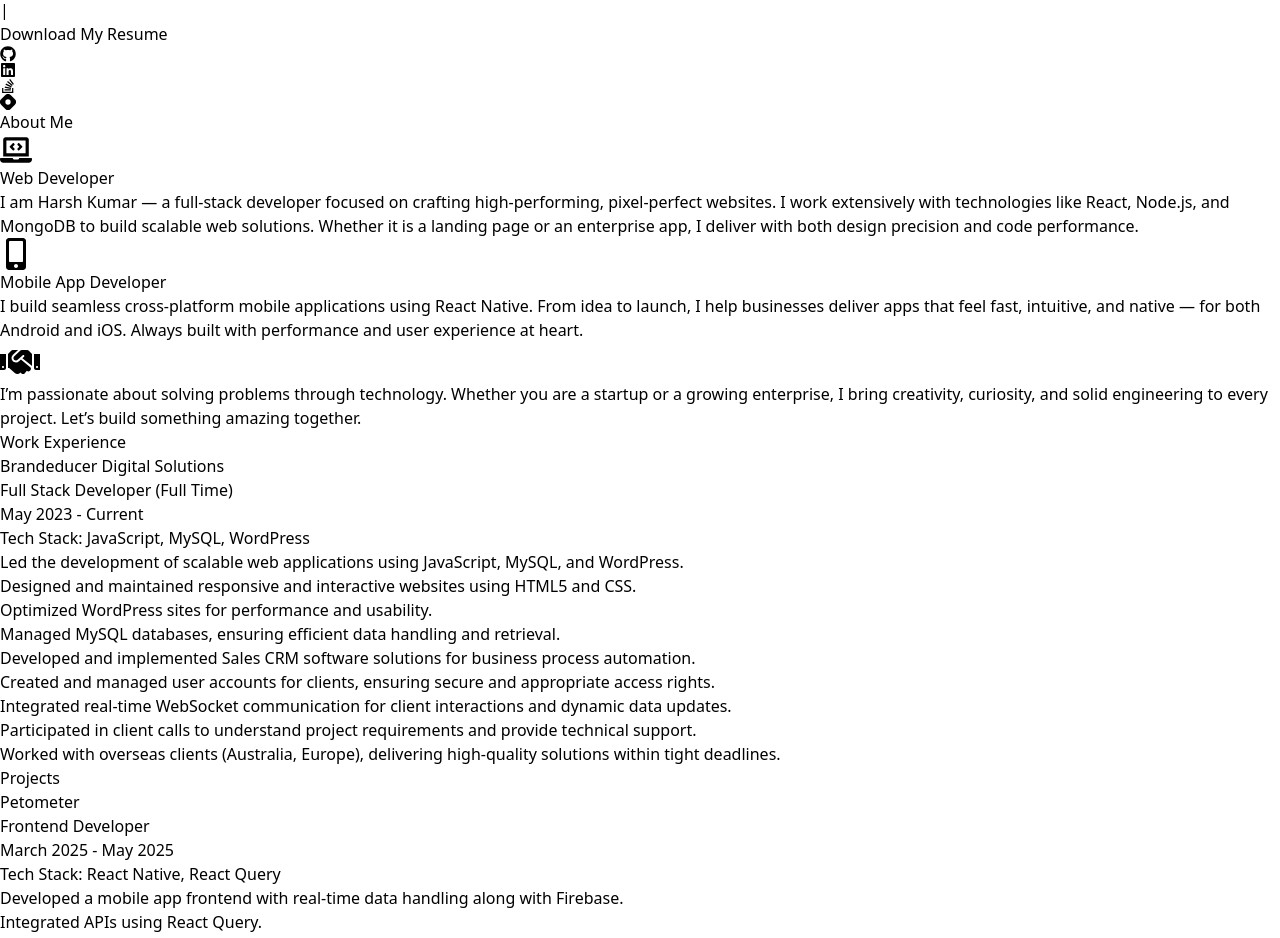
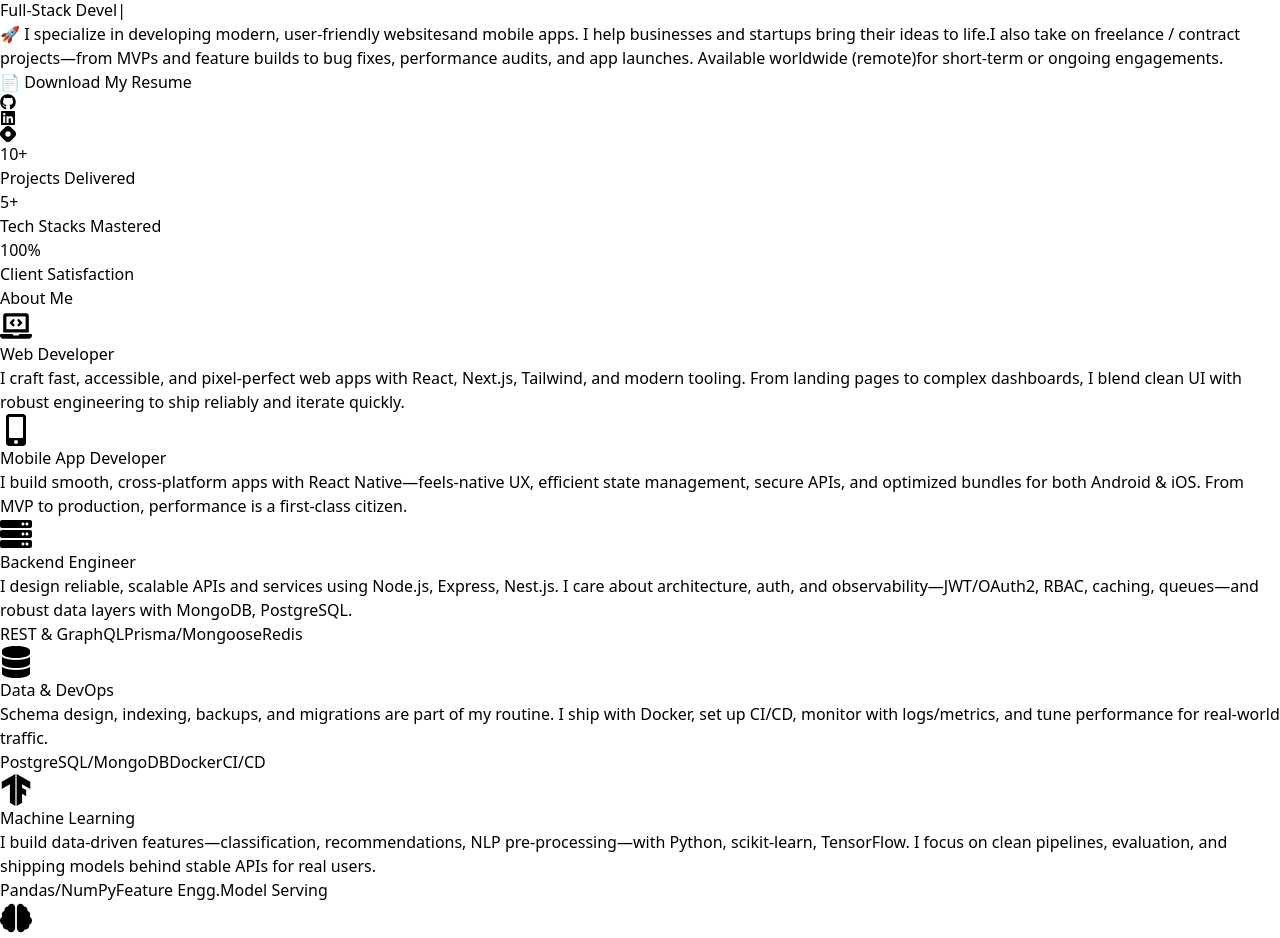
Before and after one commit to HARSHKUMAR65/Potfolio, a React (Vite) app: page / in a window 1280 px wide. Shown: the part 200-1138 px from the top of the page. Built offline with nearby package versions, Linux system fonts and the light colour scheme.

Commit message:
add content

```diff
--- a/src/components/Banner.jsx
+++ b/src/components/Banner.jsx
@@ -1,5 +1,5 @@
 import { ReactTyped } from 'react-typed';
-import { FaGithub, FaLinkedin, FaStackOverflow } from 'react-icons/fa';
+import { FaGithub, FaLinkedin } from 'react-icons/fa';
 import { SiHashnode } from 'react-icons/si';
 
 function Banner() {
@@ -13,54 +13,81 @@ function Banner() {
   };
 
   return (
-    <div className='w-full py-[110px] '>
-      <div className='max-w-[1240px] mx-auto text-center'>
+    <div className="w-full py-[110px]">
+      <div className="max-w-[1240px] mx-auto text-center">
 
         {/* Intro */}
-        <div className='text-2xl text-white md:text-4xl font-bold md:p-[24px] p-[5px]'>
-          Hello, I’m
+        <div className="text-2xl text-white md:text-4xl font-bold md:p-[24px] p-[5px]">
+          👋 Hello, I’m
         </div>
 
         {/* Name */}
-        <h2 className='text-white font-bold md:text-[80px] text-3xl md:p-[24px] p-[15px]'>
+        <h2 className="text-white font-bold md:text-[80px] text-3xl md:p-[24px] p-[15px]">
           Harsh Kumar
         </h2>
 
         {/* Typed Text */}
-        <div className='text-[15px] md:text-[50px] bg-gradient-to-r from-white via-gray-400 to-white bg-clip-text text-transparent font-bold md:p-[24px] p-[15px]'>
+        <div className="text-[15px] md:text-[50px] bg-gradient-to-r from-white via-gray-400 to-white bg-clip-text text-transparent font-bold md:p-[24px] p-[15px]">
           <ReactTyped
-            className='pl-3'
+            className="pl-3"
             strings={[
               'Software Engineer | 2+ Years of Experience',
-              'Building Web & Mobile Apps with React/Node.js'
+              'Full-Stack Developer | React, Node.js, Express, MongoDB',
+              'Building Scalable Web & Mobile Applications',
+              'Passionate About Problem-Solving & Clean Code'
             ]}
-            typeSpeed={100}
+            typeSpeed={80}
             loop
           />
         </div>
 
+
+        <p className="text-gray-300 md:text-xl text-sm max-w-2xl mx-auto leading-relaxed mt-6">
+          🚀 I specialize in developing modern, user-friendly <span className="text-white font-semibold">websites</span>
+          and <span className="text-white font-semibold">mobile apps</span>. I help businesses and startups bring their ideas to life.
+          <span className="block mt-3">
+            I also take on <span className="text-white font-semibold">freelance / contract projects</span>—from MVPs and feature builds to
+            bug fixes, performance audits, and app launches. <span className="text-white font-semibold">Available worldwide (remote)</span>
+            for short-term or ongoing engagements.
+          </span>
+        </p>
+
+
         {/* Resume Button */}
         <button
           onClick={handleDownload}
-          className='bg-white text-black font-semibold rounded-xl px-6 py-3 mt-4 hover:bg-gray-200 transition'
+          className="bg-white text-black font-semibold rounded-xl px-6 py-3 mt-6 hover:bg-gray-200 transition"
         >
-          Download My Resume
+          📄 Download My Resume
         </button>
 
         {/* Social Icons */}
-        <div className='flex justify-center items-center gap-6 mt-8'>
+        <div className="flex justify-center items-center gap-6 mt-10">
           <a href="https://github.com/HARSHKUMAR65" target="_blank" rel="noopener noreferrer">
             <FaGithub className="text-white hover:text-pink-500 text-3xl transition" />
           </a>
           <a href="https://www.linkedin.com/in/harsh-kumar-1849b61b8/" target="_blank" rel="noopener noreferrer">
             <FaLinkedin className="text-white hover:text-pink-500 text-3xl transition" />
           </a>
-          <a href="https://stackoverflow.com/users/23514222/harsh-kumar" target="_blank" rel="noopener noreferrer">
-            <FaStackOverflow className="text-white hover:text-pink-500 text-3xl transition" />
-          </a>
           <a href="https://hashnode.com/@harsh182" target="_blank" rel="noopener noreferrer">
             <SiHashnode className="text-white hover:text-pink-500 text-3xl transition" />
           </a>
+        </div>
+
+        {/* Extra Highlight (Optional Stats) */}
+        <div className="grid grid-cols-1 md:grid-cols-3 gap-6 text-gray-200 mt-12 max-w-4xl mx-auto">
+          <div className="bg-gray-800/50 p-6 rounded-xl hover:scale-105 transition">
+            <h3 className="text-3xl font-bold text-white">10+</h3>
+            <p className="mt-2">Projects Delivered</p>
+          </div>
+          <div className="bg-gray-800/50 p-6 rounded-xl hover:scale-105 transition">
+            <h3 className="text-3xl font-bold text-white">5+</h3>
+            <p className="mt-2">Tech Stacks Mastered</p>
+          </div>
+          <div className="bg-gray-800/50 p-6 rounded-xl hover:scale-105 transition">
+            <h3 className="text-3xl font-bold text-white">100%</h3>
+            <p className="mt-2">Client Satisfaction</p>
+          </div>
         </div>
 
       </div>
--- a/src/components/Expert.jsx
+++ b/src/components/Expert.jsx
@@ -1,10 +1,11 @@
-import { FaLaptopCode, FaMobileAlt, FaHandshake } from 'react-icons/fa';
+import { FaLaptopCode, FaMobileAlt, FaHandshake, FaServer, FaDatabase, FaBrain } from 'react-icons/fa';
+import { SiTensorflow } from 'react-icons/si';
 
 function Expert() {
   return (
     <div
       name="about"
-      className="w-full py-20 px-4  text-gray-300"
+      className="w-full py-20 px-4 text-gray-300"
     >
       <div className="max-w-6xl mx-auto flex flex-col items-center text-center">
         {/* Section Header */}
@@ -12,35 +13,101 @@ function Expert() {
           About Me
         </h2>
 
-        {/* Two-Column Grid */}
-        <div className="grid md:grid-cols-2 gap-10 md:gap-16 text-left w-full">
-          {/* Web Developer Card */}
+        {/* Grid: now 3 columns on xl, 2 on md */}
+        <div className="grid md:grid-cols-2 xl:grid-cols-3 gap-10 md:gap-16 text-left w-full">
+          {/* Web Developer */}
           <div className="bg-white/10 backdrop-blur-md rounded-2xl shadow-lg hover:scale-105 transition-transform duration-300 p-6 sm:p-8">
             <div className="flex items-center gap-4 text-white mb-4">
               <FaLaptopCode size={32} className="text-blue-500" />
               <h3 className="text-2xl font-semibold">Web Developer</h3>
             </div>
             <p className="text-gray-300 leading-relaxed">
-              I am Harsh Kumar — a full-stack developer focused on crafting
-              high-performing, pixel-perfect websites. I work extensively with
-              technologies like React, Node.js, and MongoDB to build scalable
-              web solutions. Whether it is a landing page or an enterprise app,
-              I deliver with both design precision and code performance.
+              I craft fast, accessible, and pixel-perfect web apps with <span className="text-white font-semibold">React, Next.js, Tailwind</span>,
+              and modern tooling. From landing pages to complex dashboards, I blend clean UI with robust engineering to ship reliably and iterate quickly.
             </p>
           </div>
 
-          {/* Mobile App Developer Card */}
+          {/* Mobile App Developer */}
           <div className="bg-white/10 backdrop-blur-md rounded-2xl shadow-lg hover:scale-105 transition-transform duration-300 p-6 sm:p-8">
             <div className="flex items-center gap-4 text-white mb-4">
               <FaMobileAlt size={32} className="text-green-500" />
               <h3 className="text-2xl font-semibold">Mobile App Developer</h3>
             </div>
             <p className="text-gray-300 leading-relaxed">
-              I build seamless cross-platform mobile applications using React
-              Native. From idea to launch, I help businesses deliver apps that
-              feel fast, intuitive, and native — for both Android and iOS.
-              Always built with performance and user experience at heart.
+              I build smooth, cross-platform apps with <span className="text-white font-semibold">React Native</span>—feels-native UX, efficient state
+              management, secure APIs, and optimized bundles for both Android & iOS. From MVP to production, performance is a first-class citizen.
             </p>
+          </div>
+
+          {/* Backend Engineer */}
+          <div className="bg-white/10 backdrop-blur-md rounded-2xl shadow-lg hover:scale-105 transition-transform duration-300 p-6 sm:p-8">
+            <div className="flex items-center gap-4 text-white mb-4">
+              <FaServer size={32} className="text-yellow-400" />
+              <h3 className="text-2xl font-semibold">Backend Engineer</h3>
+            </div>
+            <p className="text-gray-300 leading-relaxed">
+              I design reliable, scalable APIs and services using <span className="text-white font-semibold">Node.js, Express, Nest.js</span>.
+              I care about architecture, auth, and observability—<span className="text-white font-semibold">JWT/OAuth2, RBAC, caching, queues</span>—and
+              robust data layers with <span className="text-white font-semibold">MongoDB, PostgreSQL</span>.
+            </p>
+            <div className="mt-4 flex flex-wrap gap-2 text-xs">
+              <span className="px-3 py-1 rounded-full bg-black/30">REST & GraphQL</span>
+              <span className="px-3 py-1 rounded-full bg-black/30">Prisma/Mongoose</span>
+              <span className="px-3 py-1 rounded-full bg-black/30">Redis</span>
+            </div>
+          </div>
+
+          {/* Databases & DevOps */}
+          <div className="bg-white/10 backdrop-blur-md rounded-2xl shadow-lg hover:scale-105 transition-transform duration-300 p-6 sm:p-8">
+            <div className="flex items-center gap-4 text-white mb-4">
+              <FaDatabase size={32} className="text-cyan-400" />
+              <h3 className="text-2xl font-semibold">Data & DevOps</h3>
+            </div>
+            <p className="text-gray-300 leading-relaxed">
+              Schema design, indexing, backups, and migrations are part of my routine. I ship with
+              <span className="text-white font-semibold"> Docker</span>, set up <span className="text-white font-semibold">CI/CD</span>, monitor with logs/metrics,
+              and tune performance for real-world traffic.
+            </p>
+            <div className="mt-4 flex flex-wrap gap-2 text-xs">
+              <span className="px-3 py-1 rounded-full bg-black/30">PostgreSQL/MongoDB</span>
+              <span className="px-3 py-1 rounded-full bg-black/30">Docker</span>
+              <span className="px-3 py-1 rounded-full bg-black/30">CI/CD</span>
+            </div>
+          </div>
+
+          {/* Machine Learning */}
+          <div className="bg-white/10 backdrop-blur-md rounded-2xl shadow-lg hover:scale-105 transition-transform duration-300 p-6 sm:p-8">
+            <div className="flex items-center gap-4 text-white mb-4">
+              <SiTensorflow size={32} className="text-orange-400" />
+              <h3 className="text-2xl font-semibold">Machine Learning</h3>
+            </div>
+            <p className="text-gray-300 leading-relaxed">
+              I build data-driven features—classification, recommendations, NLP pre-processing—with
+              <span className="text-white font-semibold"> Python, scikit-learn, TensorFlow</span>. I focus on clean pipelines, evaluation, and shipping
+              models behind stable APIs for real users.
+            </p>
+            <div className="mt-4 flex flex-wrap gap-2 text-xs">
+              <span className="px-3 py-1 rounded-full bg-black/30">Pandas/NumPy</span>
+              <span className="px-3 py-1 rounded-full bg-black/30">Feature Engg.</span>
+              <span className="px-3 py-1 rounded-full bg-black/30">Model Serving</span>
+            </div>
+          </div>
+
+          {/* Deep Learning / NLP / CV */}
+          <div className="bg-white/10 backdrop-blur-md rounded-2xl shadow-lg hover:scale-105 transition-transform duration-300 p-6 sm:p-8">
+            <div className="flex items-center gap-4 text-white mb-4">
+              <FaBrain size={32} className="text-purple-400" />
+              <h3 className="text-2xl font-semibold">Deep Learning</h3>
+            </div>
+            <p className="text-gray-300 leading-relaxed">
+              From fine-tuning transformers to image inference, I work with <span className="text-white font-semibold">PyTorch</span> and modern
+              DL tooling to deliver practical solutions—text classification, embeddings, and lightweight CV models optimized for production.
+            </p>
+            <div className="mt-4 flex flex-wrap gap-2 text-xs">
+              <span className="px-3 py-1 rounded-full bg-black/30">Transformers</span>
+              <span className="px-3 py-1 rounded-full bg-black/30">PyTorch</span>
+              <span className="px-3 py-1 rounded-full bg-black/30">ONNX/Optimization</span>
+            </div>
           </div>
         </div>
 
@@ -48,10 +115,9 @@ function Expert() {
         <div className="mt-16 max-w-3xl text-lg text-gray-400 leading-relaxed flex flex-col items-center gap-4 text-center">
           <FaHandshake size={40} className="text-red-500" />
           <p>
-            I’m passionate about solving problems through technology. Whether
-            you are a startup or a growing enterprise, I bring creativity,
-            curiosity, and solid engineering to every project. Let’s build
-            something amazing together.
+            I’m a builder at heart—combining product sense with solid engineering across frontend, backend, and ML.
+            Whether you’re validating an MVP or scaling to thousands of users, I bring clarity, reliability, and momentum.
+            Let’s turn ideas into software people love to use.
           </p>
         </div>
       </div>
--- a/src/components/Newsletter.jsx
+++ b/src/components/Newsletter.jsx
@@ -1,5 +1,5 @@
-import { FaCode, FaRocket } from "react-icons/fa";
-import { MdStorage, MdApi } from "react-icons/md";
+import { FaCode, FaRocket, FaCloud, FaShieldAlt, FaCogs, FaBrain, FaMobileAlt } from "react-icons/fa";
+import { MdStorage, MdApi, MdSpeed } from "react-icons/md";
 import { AiOutlineBug } from "react-icons/ai";
 import { GiSkills } from "react-icons/gi";
 
@@ -8,66 +8,128 @@ const skills = [
     title: "Frontend Development",
     icon: <FaCode className="text-pink-500 text-xl mr-2" />,
     items: [
-      "React.js, React Native, Next.js, Redux, Angular",
-      "JavaScript (ES6+), TypeScript, HTML5, CSS3",
-      "Tailwind CSS, Material UI (MUI), Sass",
-      "Building complex UI components and optimizing performance"
+      "React.js, Next.js, React Native, Angular, TypeScript",
+      "Redux Toolkit, React Query/SWR, Context API",
+      "Tailwind CSS, MUI, Sass, Framer Motion",
+      "SSR/SSG, SEO basics, form handling (React Hook Form/Zod)"
     ]
   },
   {
     title: "State Management & APIs",
     icon: <MdApi className="text-blue-400 text-xl mr-2" />,
     items: [
-      "Redux, Context API",
-      "RESTful APIs integration using Axios and Fetch API"
+      "Redux Toolkit & RTK Query, Context API",
+      "REST & GraphQL integration (Axios/Fetch), WebSockets/Socket.io",
+      "Auth flows: JWT/OAuth2, RBAC, input validation (Zod/Joi)"
     ]
   },
   {
-    title: "Testing & Debugging",
+    title: "Backend Engineering",
+    icon: <FaCogs className="text-indigo-400 text-xl mr-2" />,
+    items: [
+      "Node.js, Express, Nest.js (API design & microservices)",
+      "Queues, caching, rate limiting, file uploads (S3)",
+      "Payments & integrations (Stripe/Razorpay), email/SMS"
+    ]
+  },
+  {
+    title: "Databases & ORMs",
+    icon: <MdStorage className="text-purple-400 text-xl mr-2" />,
+    items: [
+      "PostgreSQL, MongoDB, Redis",
+      "Prisma & Mongoose, schema design, indexing",
+      "Migrations, transactions, aggregation pipelines"
+    ]
+  },
+  {
+    title: "DevOps & Cloud",
+    icon: <FaCloud className="text-cyan-400 text-xl mr-2" />,
+    items: [
+      "Docker, CI/CD (GitHub Actions), NGINX, PM2",
+      "Deployments: Vercel, Netlify, Render, VPS",
+      "AWS (S3/EC2 basics), Firebase (Auth/Firestore/FCM)"
+    ]
+  },
+  {
+    title: "Testing & Quality",
     icon: <AiOutlineBug className="text-yellow-400 text-xl mr-2" />,
     items: [
-      "Jest, React Testing Library",
-      "Debugging with React DevTools, Console, Sources tab, Lighthouse"
+      "Jest, React Testing Library, Cypress/Playwright",
+      "Postman/Insomnia, contract tests, mock servers",
+      "Lighthouse audits, performance budgets"
+    ]
+  },
+  {
+    title: "Performance & Accessibility",
+    icon: <MdSpeed className="text-emerald-400 text-xl mr-2" />,
+    items: [
+      "Code-splitting, lazy loading, bundle optimization",
+      "Caching strategies, image optimization, CDN",
+      "Accessibility (ARIA, keyboard nav, color contrast)"
+    ]
+  },
+  {
+    title: "Mobile Development",
+    icon: <FaMobileAlt className="text-green-400 text-xl mr-2" />,
+    items: [
+      "React Native, navigation, deep links",
+      "Maps & real-time chat (Socket.io), push notifications",
+      "App performance & profiling (Android/iOS)"
+    ]
+  },
+  {
+    title: "Machine Learning & AI",
+    icon: <FaBrain className="text-purple-300 text-xl mr-2" />,
+    items: [
+      "Python, NumPy, Pandas, scikit-learn",
+      "TensorFlow/PyTorch (basics), embeddings/NLP pre-processing",
+      "Model serving with FastAPI/Flask, inference APIs"
+    ]
+  },
+  {
+    title: "Security & Best Practices",
+    icon: <FaShieldAlt className="text-red-400 text-xl mr-2" />,
+    items: [
+      "Input validation & sanitization, OWASP top 10 awareness",
+      "HTTPS, CORS, CSRF, content security policy",
+      "Secrets management, env handling, audit logging"
     ]
   },
   {
     title: "Build, Deployment & Version Control",
     icon: <FaRocket className="text-green-400 text-xl mr-2" />,
     items: [
-      "Webpack, Babel, Vite, NPM, Yarn",
-      "Git, GitHub, GitLab, Version Control Systems",
-      "Deployment on Netlify, Vercel, GitHub Pages, VPS, C-Panel"
-    ]
-  },
-  {
-    title: "Backend & Database",
-    icon: <MdStorage className="text-purple-400 text-xl mr-2" />,
-    items: [
-      "Node.js (basic/backend scripting)",
-      "Databases: SQL, MongoDB, PostgreSQL"
+      "Vite, Webpack, Babel, npm/yarn/pnpm",
+      "Git (GitHub/GitLab), trunk-based development & PR reviews",
+      "Release versioning, changelogs, conventional commits"
     ]
   },
   {
     title: "Other Skills",
     icon: <GiSkills className="text-orange-400 text-xl mr-2" />,
     items: [
-      "Data Structures and CRUD operations",
-      "3rd-party dependency integration and debugging",
-      "UI/UX best practices and performance optimization"
+      "Data structures & CRUD patterns, API design principles",
+      "3rd-party integrations (maps, payments, analytics)",
+      "Agile/Scrum, clear documentation, client communication"
     ]
   }
 ];
 
 const Newsletter = () => {
   return (
-    <div className="py-12 px-4">
+    <section className="py-12 px-4">
       <div className="text-center">
-        <h2 className="text-4xl font-bold border-b-4 border-pink-600 inline-block mb-10 text-white">
+        <h2 className="text-4xl font-bold border-b-4 border-pink-600 inline-block mb-4 text-white">
           Skills & Expertise
         </h2>
+        <p className="text-gray-400 max-w-3xl mx-auto">
+          A snapshot of the tools and practices I use to ship reliable, high-performance products across
+          <span className="text-white font-semibold"> web</span>, <span className="text-white font-semibold">mobile</span>, and
+          <span className="text-white font-semibold"> backend/ML</span>. (2+ years hands-on)
+        </p>
       </div>
 
-      <div className="max-w-6xl mx-auto grid grid-cols-1 md:grid-cols-2 gap-8">
+      <div className="max-w-6xl mx-auto grid grid-cols-1 md:grid-cols-2 gap-8 mt-8">
         {skills.map((section, index) => (
           <div
             key={index}
@@ -75,9 +137,9 @@ const Newsletter = () => {
           >
             <div className="flex items-center justify-start mb-4">
               {section.icon}
-              <h2 className="text-xl text-white font-semibold">{section.title}</h2>
+              <h3 className="text-xl text-white font-semibold">{section.title}</h3>
             </div>
-            <ul className="list-disc list-inside space-y-2 text-md text-gray-300">
+            <ul className="list-disc list-inside space-y-2 text-base text-gray-300">
               {section.items.map((item, idx) => (
                 <li key={idx}>{item}</li>
               ))}
@@ -85,7 +147,7 @@ const Newsletter = () => {
           </div>
         ))}
       </div>
-    </div>
+    </section>
   );
 };
 
--- a/vite.config.js
+++ b/vite.config.js
@@ -5,4 +5,9 @@ import react from '@vitejs/plugin-react'
 export default defineConfig({
   plugins: [react()],
   assetsInclude: ["**/*.JPG"],
+  server: {
+    host: true,       // allows listening on all local IPs (0.0.0.0)
+    port: 5173,       // optional: change port if needed
+  }
+
 })
```
Also changed, not shown: src/App.jsx (+32 -3 lines).
